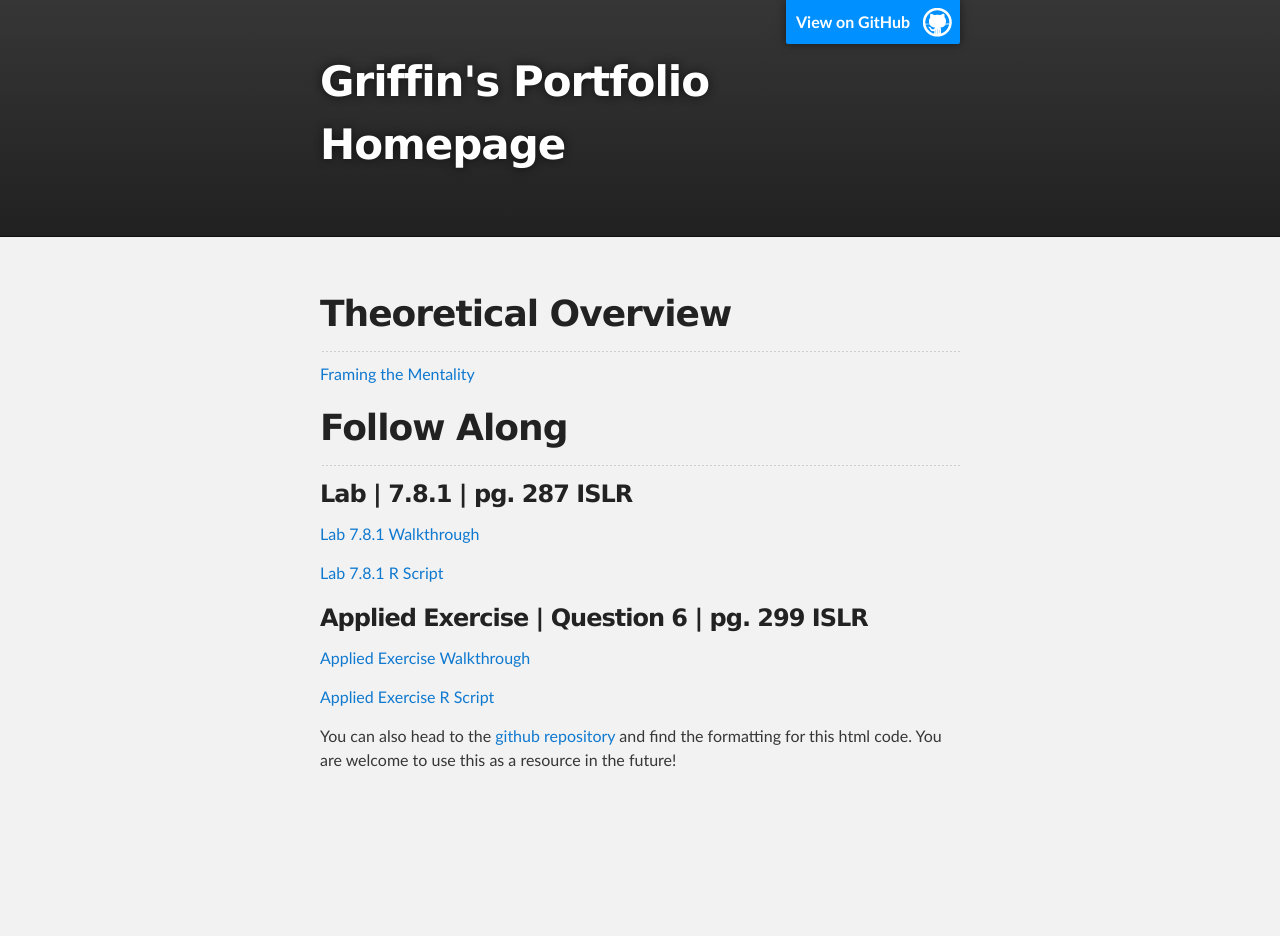
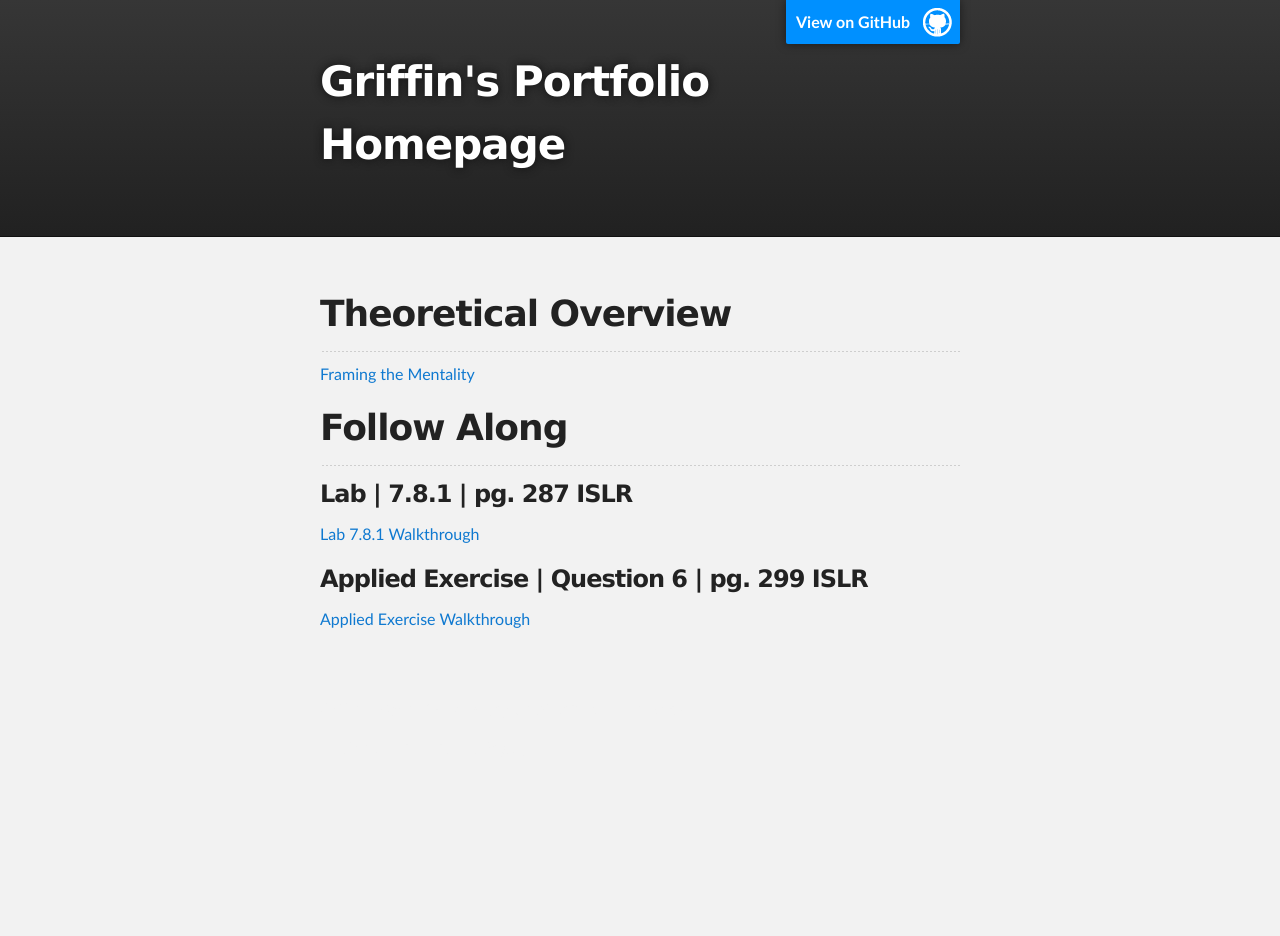
Before and after one commit to drewsp7/griffinsalyer.github.io, a Jekyll site: the page built from code/ISLRch6/index.md, in a window 1280 px wide. Built offline with Jekyll 4.4.1, drawn with Linux system fonts in a browser that asks for light colours; our own code applies the rules of GitHub Pages for plain Markdown files; the repository's description, which GitHub fills in, is left out; after the commit the page ends 900 px from its top, so only the background shows below that.

Commit message:
Update index.md

```diff
--- a/code/ISLRch6/index.md
+++ b/code/ISLRch6/index.md
@@ -1,8 +1,6 @@
 # Theoretical Overview
 ------
 [Framing the Mentality](/code/Theoretical.html)
-
-
 
 
 # Follow Along
@@ -12,16 +10,6 @@
 [Lab 7.8.1 Walkthrough](/code/polyandstepR.html)
 
 
-[Lab 7.8.1 R Script](/code/Lab7_8_1.R)
-
 ### Applied Exercise | Question 6 | pg. 299 ISLR
 
 [Applied Exercise Walkthrough](/code/AppCh7PolyStep.html)
-
-[Applied Exercise R Script](/code/excercise6note.R)
-
-
-
-
-
-You can also head to the [github repository](https://github.com/griffinsalyer/team13tp1.github.io) and find the formatting for this html code. You are welcome to use this as a resource in the future!
```
